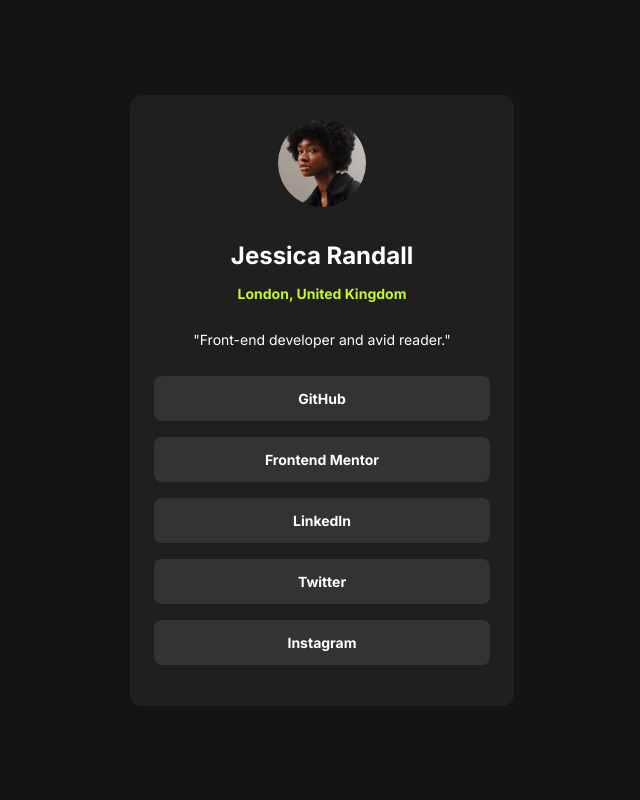
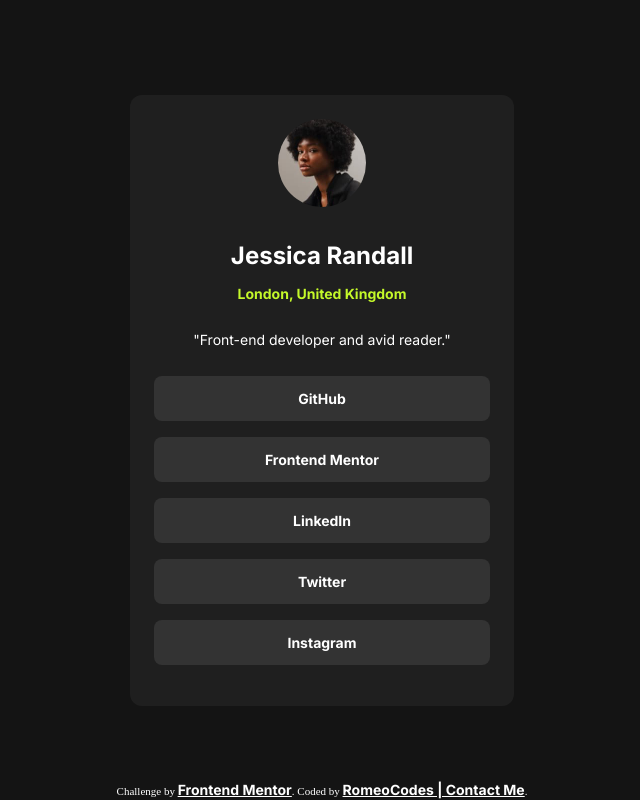
Before and after one commit to Romeo899/socialLinksProfile, a plain HTML site: page index.html in a window 1280 px wide. Shown: the whole page, without its empty margins (318-958 px from the left). Drawn offline with Linux system fonts and the light colour scheme.

Commit message:
updated attribution

```diff
--- a/index.html
+++ b/index.html
@@ -30,8 +30,8 @@
   </main>
 
   <div class="attribution">
-    Challenge by <a href="https://www.frontendmentor.io?ref=challenge" target="_blank">Frontend Mentor</a>.
-    Coded by <a href="#">Your Name Here</a>.
+    Challenge by <a href="https://www.frontendmentor.io/solutions/social-links-profile-v2-Aj1cbtxH1y" target="_blank">Frontend Mentor</a>.
+    Coded by <a href="https://linktr.ee/romeocodes">RomeoCodes | Contact Me</a>.
   </div>
 </body>
 </html>
--- a/style.css
+++ b/style.css
@@ -70,12 +70,7 @@
         margin-bottom: var(--spacing-200);
     }
 
-/* Attribution Styles */
-.attribution {
-        display: none;
-        font-size: 11px; text-align: center;
-}
-.attribution a { color: hsl(228, 45%, 44%); }
+
 
 
 /* #### Mobile first design ### (375px & below) */
@@ -189,4 +184,24 @@
         min-width: 384px;
         min-height: 611px;
     }
+
+    /* Attribution Styles */
+.attribution {
+    position: absolute;
+    bottom: 0;
+    left: 50%;
+    transform: translateX(-50%);
+    font-size: 11px;
+    text-align: center;
+    color: var(--white)
+
 }
+.attribution a {
+    font: var(--text-preset-2-bold);
+    color: var(--white)
+}
+
+.attribution a:hover {
+    color: var(--green);
+}
+}
```
